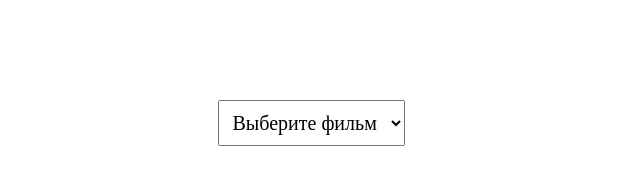
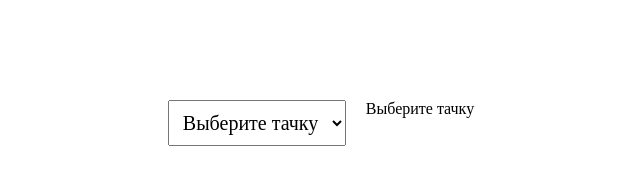
Before and after one commit to begal-vadim98/cars, a plain HTML site: page index.html in a window 1280 px wide. Shown: the whole page, without its empty margins (319-959 px from the left). Drawn offline with Linux system fonts and the light colour scheme.

Commit message:
изменил файлы

```diff
--- a/index.html
+++ b/index.html
@@ -12,12 +12,12 @@
   <div class="box">
     <div class="select">
       <select name="selected" id="selected">
-        <option value="Фильм"> Выберите фильм</option>
+        <option value="default"> Выберите тачку</option>
     </select>
     </div>
 
     <div class="box-list">
-
+      Выберите тачку
     </div>
   </div>
 
--- a/script.js
+++ b/script.js
@@ -24,6 +24,8 @@ const renderCard = (data) => {
     }
 
   })
+  if(btn.options[btn.selectedIndex].value === 'default') boxList.innerHTML = 'Выберите тачку';
+
 }
 
 
@@ -55,7 +57,6 @@ const getData = (url) => {
   })
   .catch(error => console.log("Ошибка получения данных"))
 }
-
 btn.addEventListener('change', () => getData('cars.json'));
 
 
```
